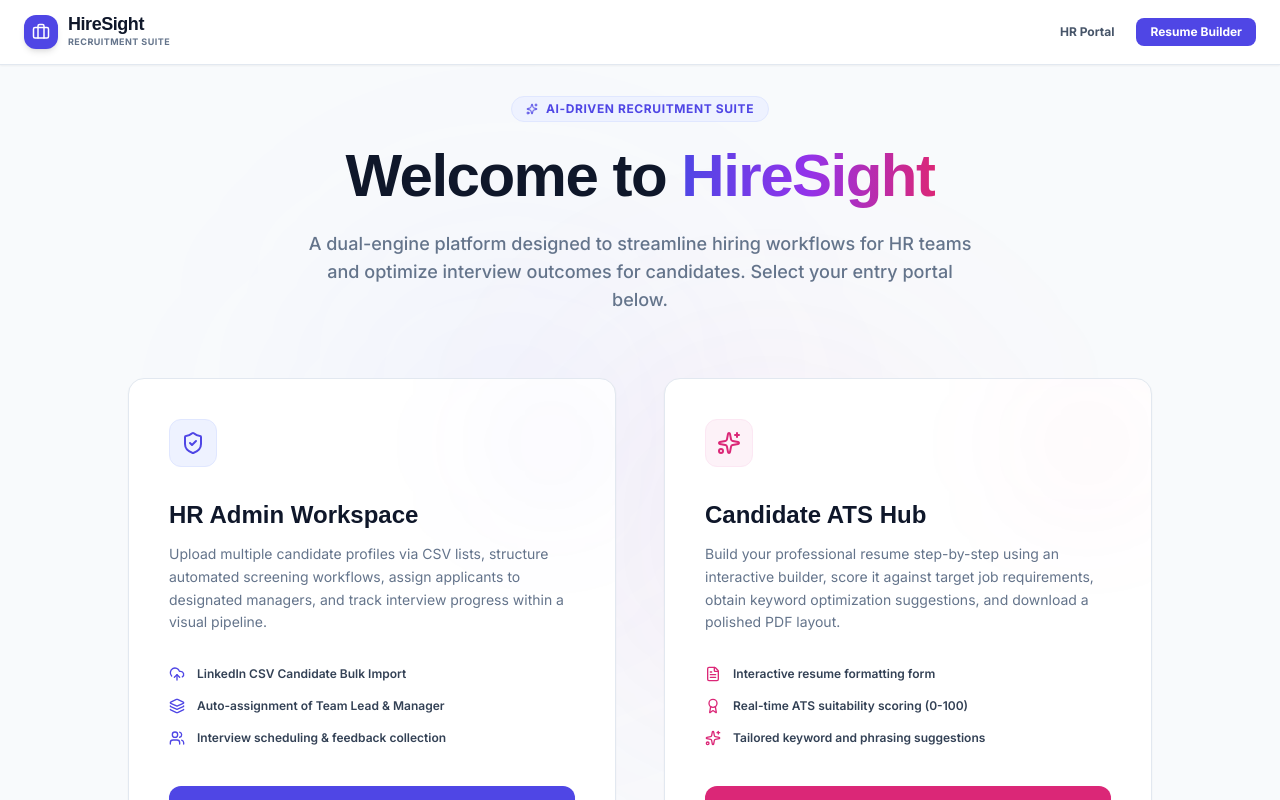
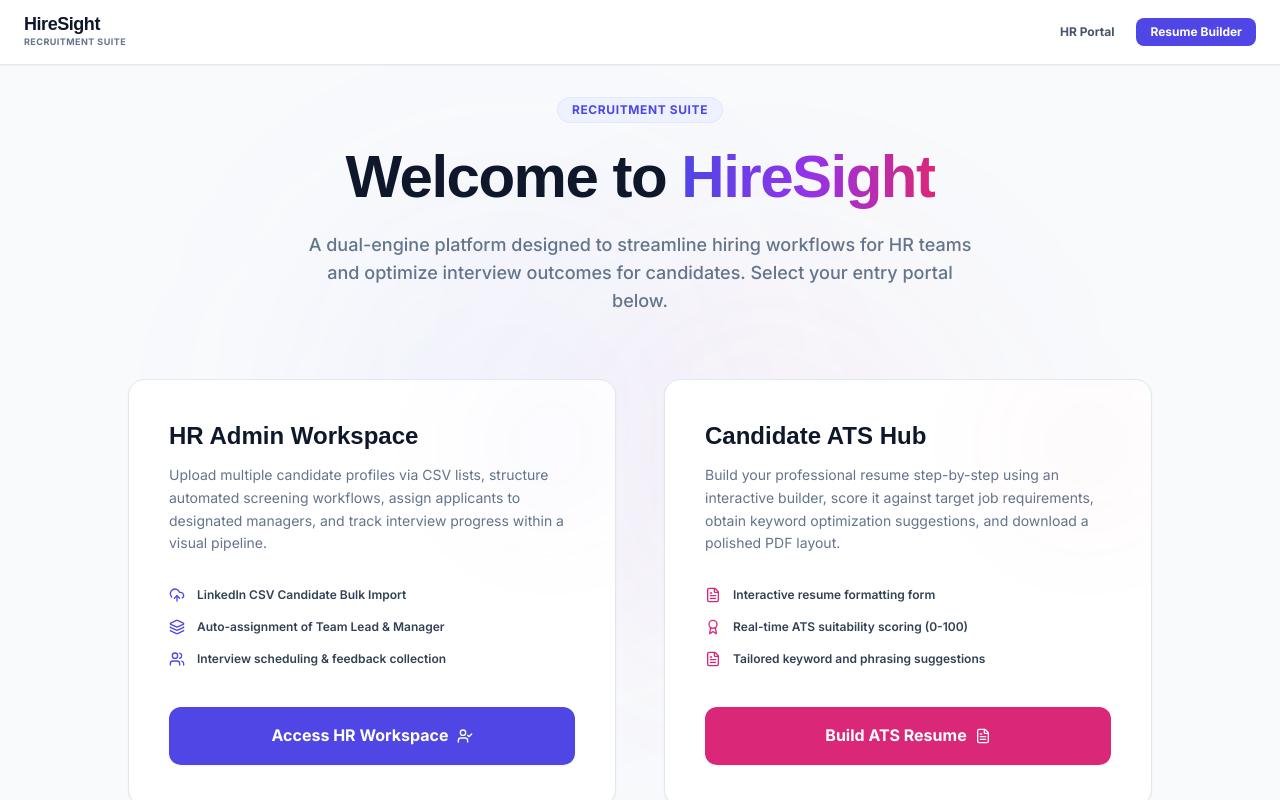
Before and after one commit to Vaishali-vijayakumar/Hiresight, a React (Vite) app in the folder client/: page / in a window 1280 px wide. Shown: the top 800 px of the page. Built offline with nearby package versions, Linux system fonts and the light colour scheme.

Commit message:
Remove logos and all AI branding/references

```diff
--- a/client/index.html
+++ b/client/index.html
@@ -4,7 +4,7 @@
     <meta charset="UTF-8" />
     <link rel="icon" type="image/svg+xml" href="/favicon.svg" />
     <meta name="viewport" content="width=device-width, initial-scale=1.0" />
-    <title>HireSight | AI-Powered Hiring</title>
+    <title>HireSight | Recruitment Suite</title>
   </head>
   <body>
     <div id="root"></div>
--- a/client/src/components/Navbar.jsx
+++ b/client/src/components/Navbar.jsx
@@ -15,18 +15,13 @@
       <div className="max-w-7xl mx-auto px-6 h-16 flex items-center justify-between">
 
         {/* Logo */}
-        <Link to="/" className="flex items-center gap-2.5 no-underline group">
-          <div className="bg-indigo-600 p-2 rounded-xl shadow-md group-hover:bg-indigo-500 transition-colors">
-            <Briefcase className="text-white" size={18} />
-          </div>
-          <div className="flex flex-col">
+        <Link to="/" className="flex flex-col no-underline group">
           <span className="text-lg font-black tracking-tight text-slate-900 font-outfit leading-none">
             HireSight
           </span>
           <span className="text-[9px] text-slate-500 font-bold uppercase tracking-wider mt-0.5">
             Recruitment Suite
           </span>
-          </div>
         </Link>
 
         {/* Navigation Tabs depending on context */}
--- a/client/src/pages/CandidatePortal.jsx
+++ b/client/src/pages/CandidatePortal.jsx
@@ -526,7 +526,7 @@
                             {generatingAi ? (
                               <><RefreshCw size={12} className="animate-spin" /> Auto-writing...</>
                             ) : (
-                              <><Sparkles size={12} /> Suggest Summary with AI</>
+                              <><Sparkles size={12} /> Auto-write Summary</>
                             )}
                           </button>
                         </div>
--- a/client/src/pages/Home.jsx
+++ b/client/src/pages/Home.jsx
@@ -1,7 +1,7 @@
 import React from 'react';
 import { motion } from 'framer-motion';
 import { Link } from 'react-router-dom';
-import { ShieldCheck, UserCheck, Sparkles, FileText, UploadCloud, Users, Layers, Award } from 'lucide-react';
+import { UserCheck, FileText, UploadCloud, Users, Layers, Award } from 'lucide-react';
 
 const Home = () => {
   return (
@@ -20,8 +20,7 @@
             transition={{ duration: 0.5 }}
             className="inline-flex items-center gap-2 px-3.5 py-1 bg-indigo-50 border border-indigo-100 rounded-full text-indigo-600 text-xs font-bold uppercase tracking-wider mb-6"
           >
-            <Sparkles size={12} />
-            <span>AI-Driven Recruitment Suite</span>
+            <span>Recruitment Suite</span>
           </motion.div>
 
           <motion.h1
@@ -56,9 +55,6 @@
           >
             <div className="absolute top-0 right-0 w-32 h-32 bg-indigo-600/5 rounded-full blur-3xl pointer-events-none group-hover:bg-indigo-600/10 transition-all"></div>
             <div>
-              <div className="w-12 h-12 bg-indigo-50 border border-indigo-100 rounded-xl flex items-center justify-center text-indigo-600 mb-8 group-hover:scale-105 transition-transform">
-                <ShieldCheck size={24} />
-              </div>
               <h2 className="text-2xl font-bold font-outfit mb-3 text-slate-900">HR Admin Workspace</h2>
               <p className="text-slate-500 text-sm leading-relaxed mb-8">
                 Upload multiple candidate profiles via CSV lists, structure automated screening workflows, assign applicants to designated managers, and track interview progress within a visual pipeline.
@@ -100,9 +96,6 @@
           >
             <div className="absolute top-0 right-0 w-32 h-32 bg-pink-600/5 rounded-full blur-3xl pointer-events-none group-hover:bg-pink-600/10 transition-all"></div>
             <div>
-              <div className="w-12 h-12 bg-pink-50 border border-pink-100 rounded-xl flex items-center justify-center text-pink-600 mb-8 group-hover:scale-105 transition-transform">
-                <Sparkles size={24} />
-              </div>
               <h2 className="text-2xl font-bold font-outfit mb-3 text-slate-900">Candidate ATS Hub</h2>
               <p className="text-slate-500 text-sm leading-relaxed mb-8">
                 Build your professional resume step-by-step using an interactive builder, score it against target job requirements, obtain keyword optimization suggestions, and download a polished PDF layout.
@@ -119,7 +112,7 @@
                   <span>Real-time ATS suitability scoring (0-100)</span>
                 </li>
                 <li className="flex items-center gap-3">
-                  <Sparkles size={16} className="text-pink-600 shrink-0" />
+                  <FileText size={16} className="text-pink-600 shrink-0" />
                   <span>Tailored keyword and phrasing suggestions</span>
                 </li>
               </ul>
```
Lines whose indentation alone changed are shown as unchanged.
